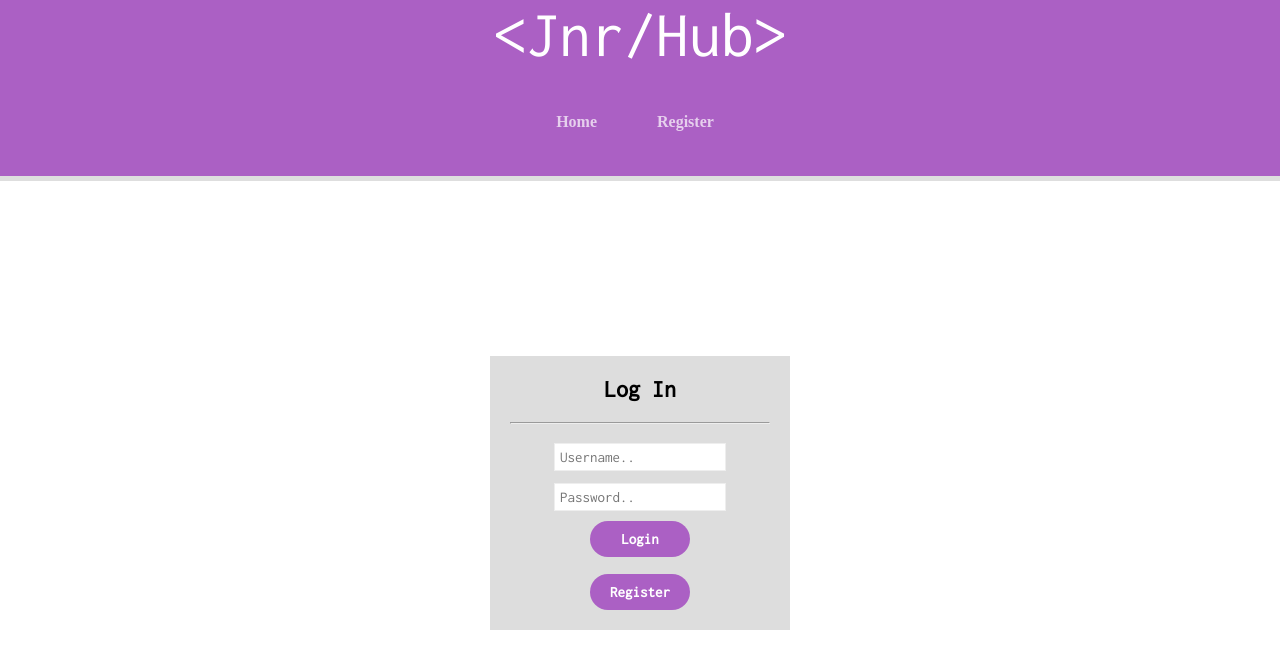
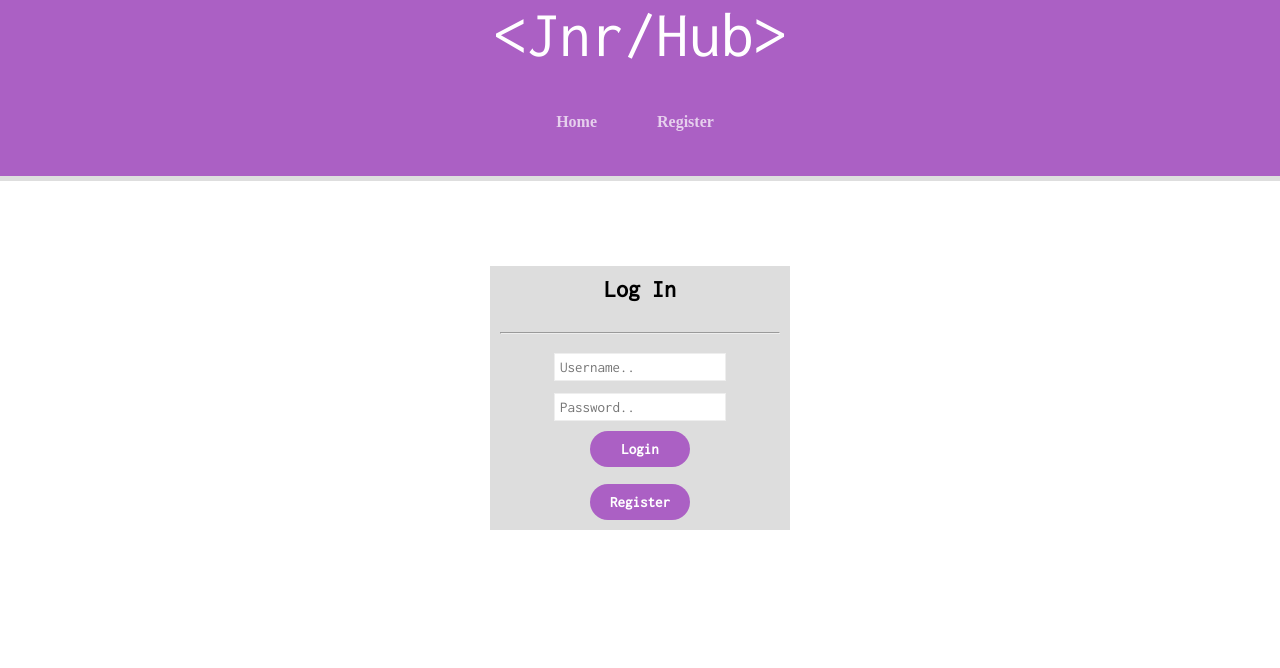
Before and after one commit to ramteen85/jnrhub-client, a React (Create React App) app: page /#/ in a window 1280 px wide. Shown: the top 668 px of the page. Built offline with nearby package versions, Linux system fonts and the light colour scheme.

Commit message:
changed login box postioning

```diff
--- a/src/components/Login/Login.js
+++ b/src/components/Login/Login.js
@@ -88,7 +88,8 @@ class Login extends Component {
                 <form onSubmit={this.loginHandler}>
                     <input type="text" name="username" onChange={this.inputChangeHandler} placeholder="Username.."/>
                     <input type="password" name="password" onChange={this.inputChangeHandler} placeholder="Password.."/>
-                    <button className = {styles.loginregisterbutton} type="submit">Login</button><br/>
+                    <button className = {styles.loginregisterbutton}
+                    type="submit">Login</button><br/>
                     <button className={styles.button}><a href="/#/register">Register</a></button>
                 </form>
 
--- a/src/components/Login/Login.module.css
+++ b/src/components/Login/Login.module.css
@@ -27,13 +27,13 @@ input {
   font-family: 'Inconsolata', monospace;
 }
 .loginform {
-  margin-top: 50%;
+  margin-top: 20%;
   background-color: #ddd;
-  padding: 20px;
+  padding: 10px;
 }
 .loginform h2 {
   text-align: center;
-  margin-bottom: 20px;
+  margin-bottom: 30px;
 }
 
 .loginregisterbutton a {
```
